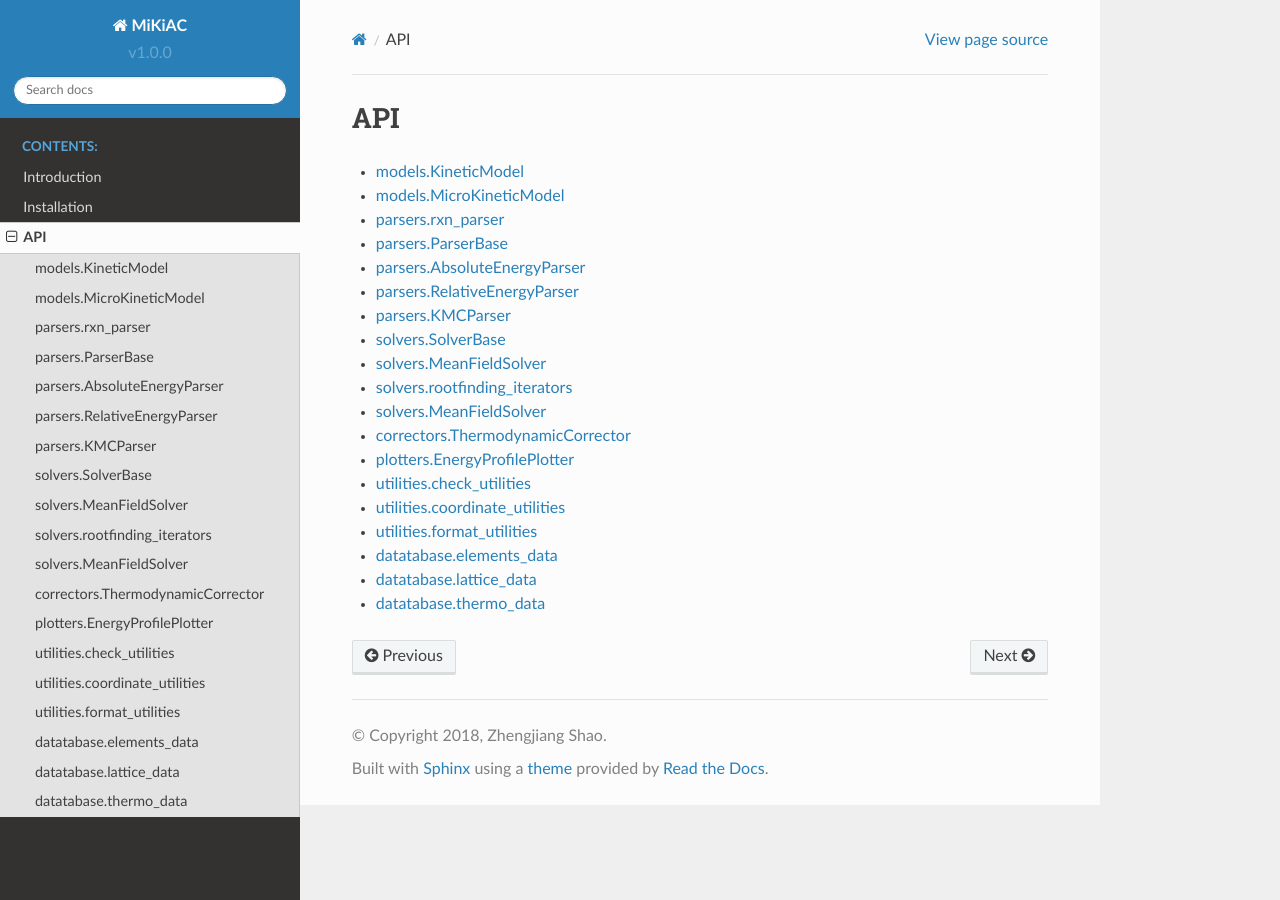
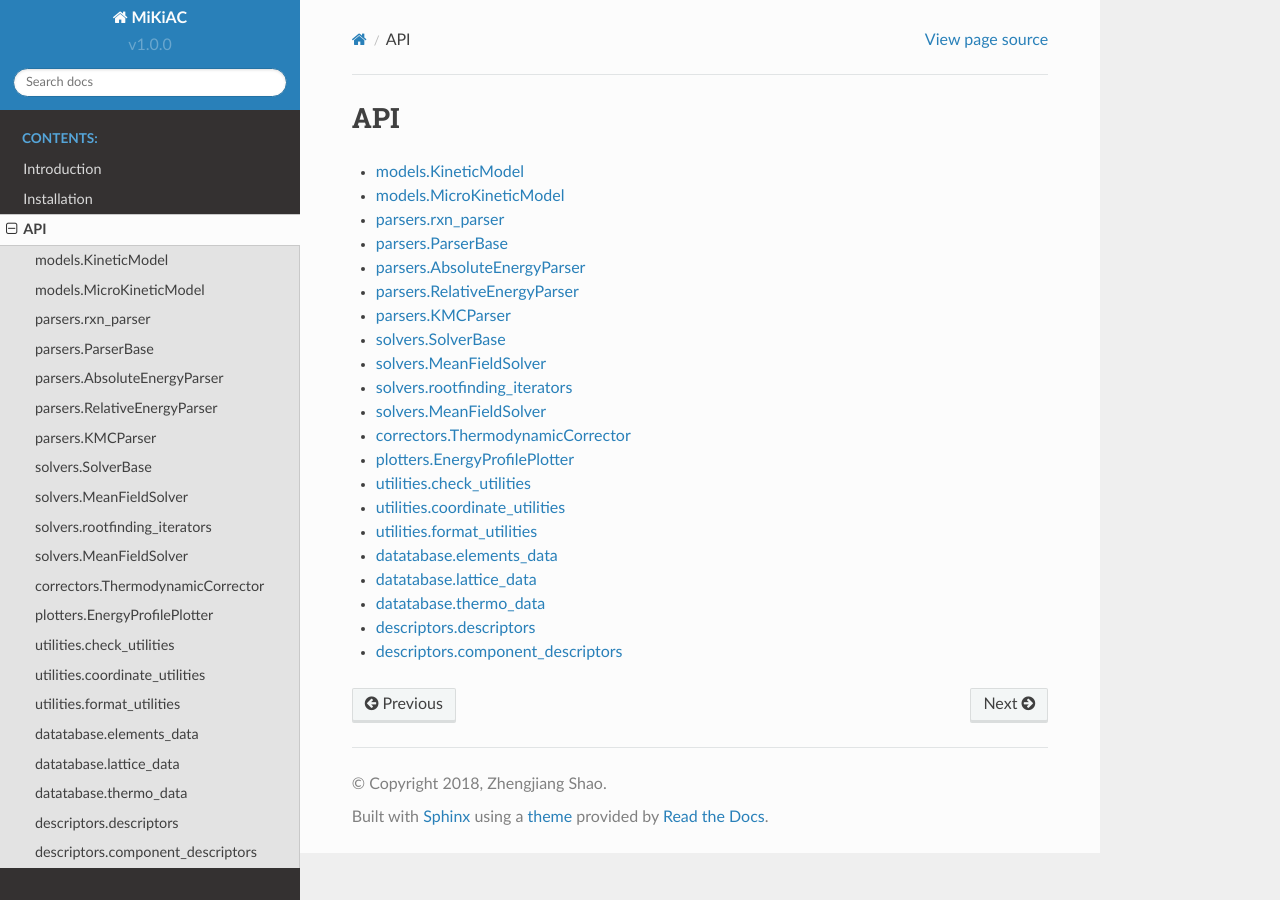
Before and after one commit to PytLab/scaks-docs, a Sphinx documentation site: the page built from source/api/index.rst, in a window 1280 px wide. Built offline with Sphinx 7.4.7 and the Read the Docs theme 2.0.0, drawn with Linux system fonts in a browser that asks for light colours.

Commit message:
Add descriptor API

```diff
--- /dev/null
+++ b/source/api/descriptors.component_descriptors.rst
@@ -0,0 +1,7 @@
+descriptors.component_descriptors
+---------------------------------
+
+.. automodule:: mikiac.descriptors.component_descriptors
+   :members:
+   :inherited-members:
+   :show-inheritance:
--- /dev/null
+++ b/source/api/descriptors.descriptors.rst
@@ -0,0 +1,7 @@
+descriptors.descriptors
+-----------------------
+
+.. automodule:: mikiac.descriptors.descriptors
+   :members:
+   :inherited-members:
+   :show-inheritance:
--- a/source/api/index.rst
+++ b/source/api/index.rst
@@ -19,3 +19,5 @@ API
    plotters.energy_profile_plotter
    utilities
    database.elements_data
+   descriptors.descriptors
+   descriptors.component_descriptors
```
